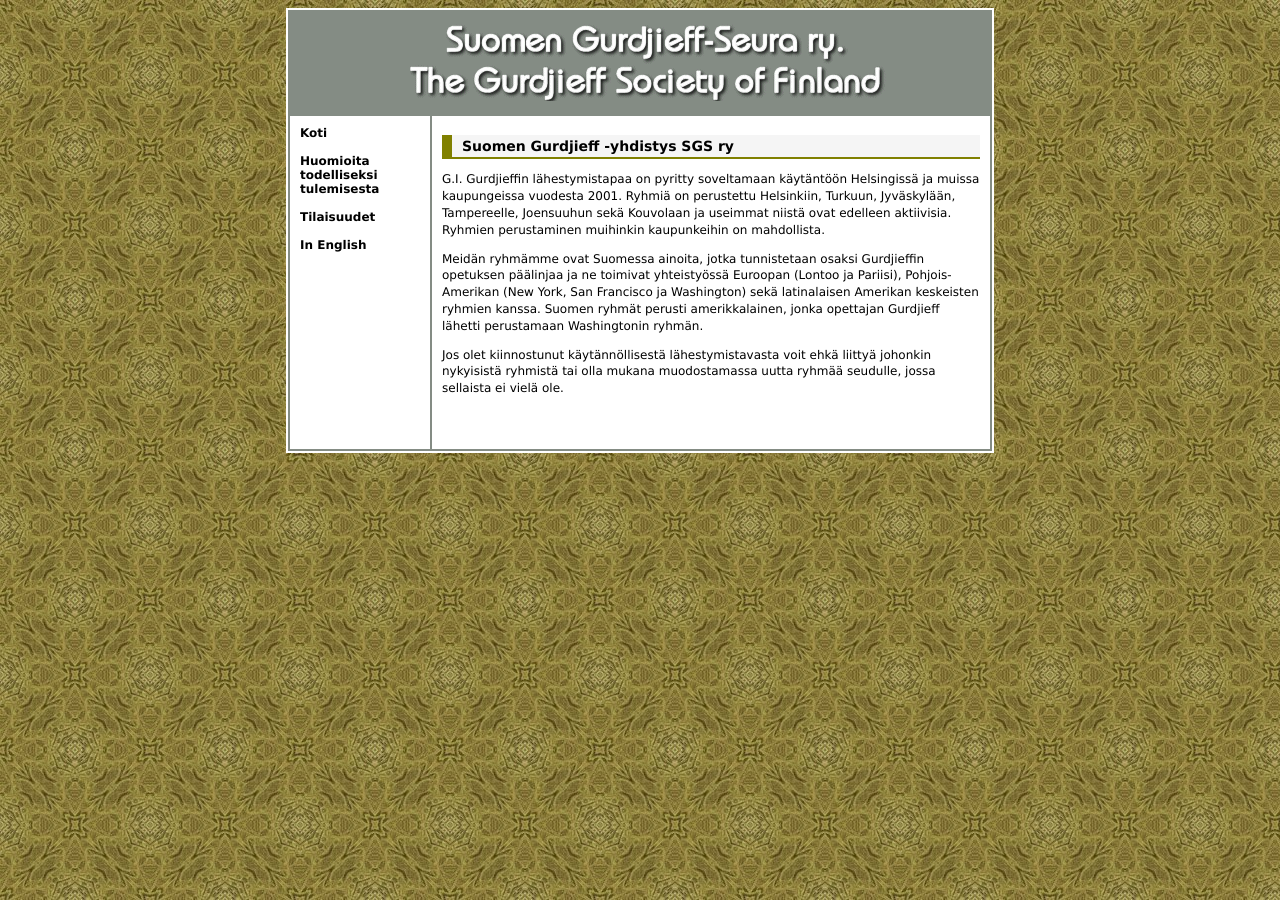
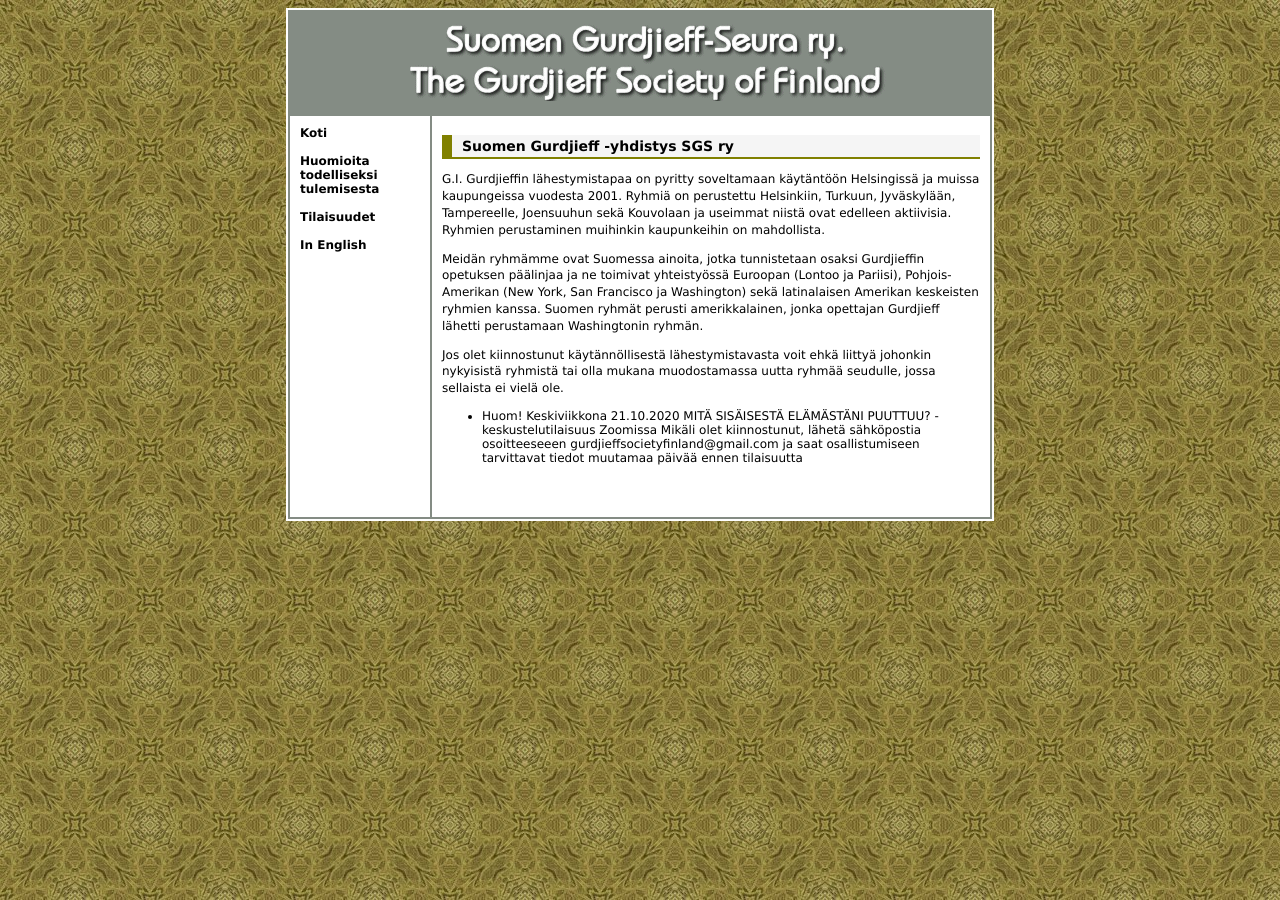
Before and after one commit to miikkant/gurdjieff-finland.github.io, a Jekyll site: the page built from index.md, in a window 1280 px wide. Built offline with Jekyll 4.4.1, drawn with Linux system fonts in a browser that asks for light colours.

Commit message:
Update index.md

```diff
--- a/index.md
+++ b/index.md
@@ -21,3 +21,9 @@
 Jos olet kiinnostunut käytännöllisestä lähestymistavasta voit ehkä liittyä
 johonkin nykyisistä ryhmistä tai olla mukana muodostamassa uutta ryhmää
 seudulle, jossa sellaista ei vielä ole.
+
+- Huom! Keskiviikkona 21.10.2020 MITÄ SISÄISESTÄ ELÄMÄSTÄNI PUUTTUU?
+        - keskustelutilaisuus Zoomissa
+        Mikäli olet kiinnostunut, lähetä sähköpostia osoitteeseeen
+        gurdjieffsocietyfinland@gmail.com ja saat osallistumiseen
+        tarvittavat tiedot muutamaa päivää ennen tilaisuutta
```
